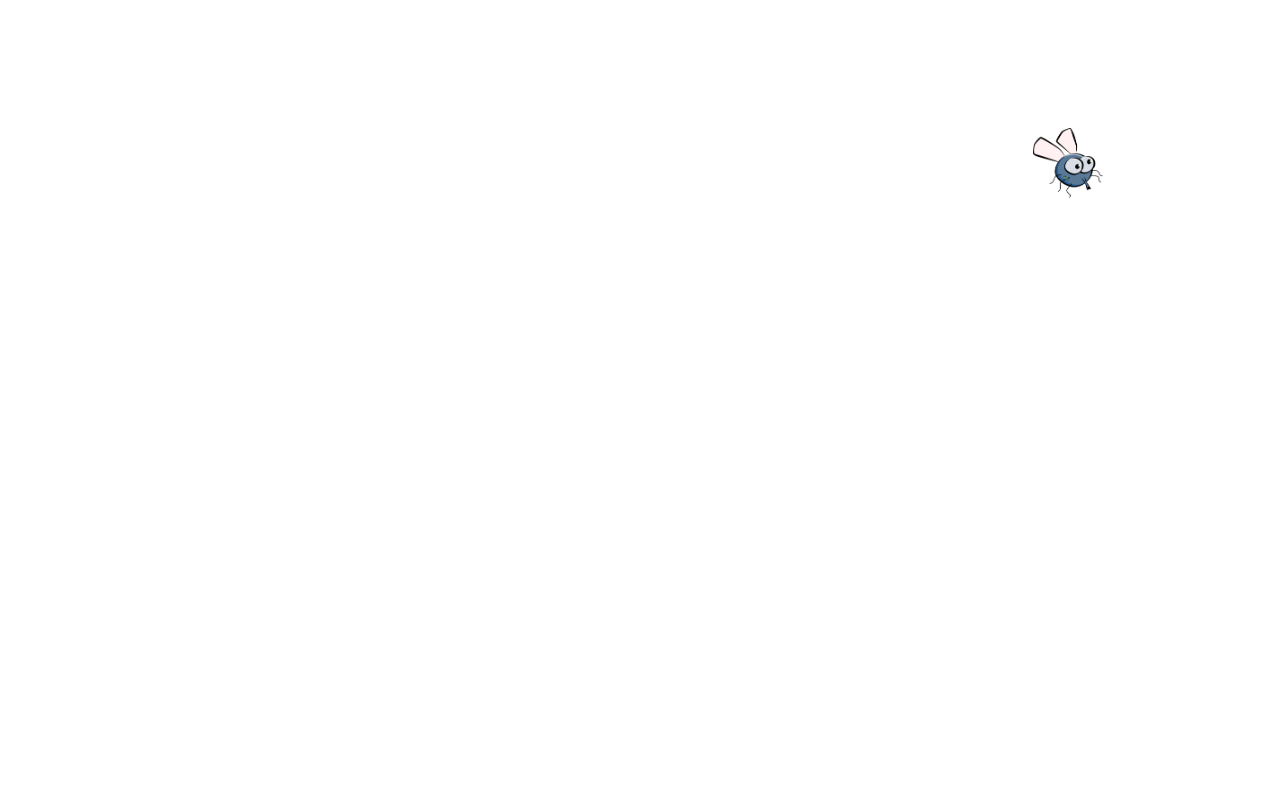
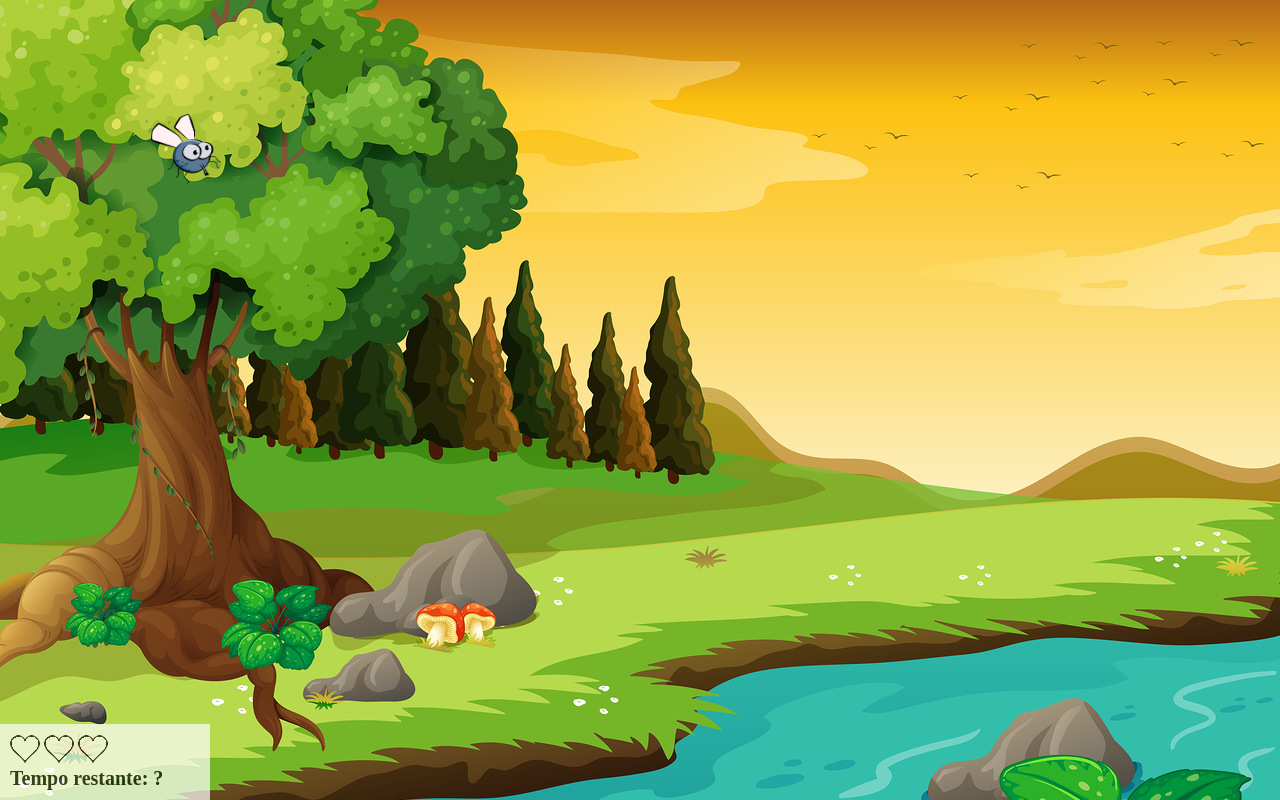
Before and after one commit to joaovictor-sf/Learning-Javascript-From-Zero, a plain HTML site: page 01.Basics/apps/mata_mosquitos_app/index.html in a window 1280 px wide. Drawn offline with Linux system fonts and the light colour scheme.

Commit message:
add lifes

```diff
--- a/01.Basics/apps/mata_mosquitos_app/css/style.css
+++ b/01.Basics/apps/mata_mosquitos_app/css/style.css
@@ -1,3 +1,7 @@
+body{
+    background-image: url(../image/bg.jpg);
+}
+
 .mosca1{
     width: 50px;
     height: 50px;
@@ -10,3 +14,24 @@
     width: 70px;
     height: 70px;
 }
+
+.painel{
+    position: absolute;
+    width: 190px;
+    padding: 10px;
+    left: 0px;
+    bottom: 0px;
+    border-top: 1px solid #fff;
+    background-color: #fff;
+    opacity: 0.7;
+}
+
+.vidas{
+    float: left;
+}
+
+.cronometro{
+    float: left;
+    font-size: 20px;
+    font-weight: bold;
+}
--- a/01.Basics/apps/mata_mosquitos_app/index.html
+++ b/01.Basics/apps/mata_mosquitos_app/index.html
@@ -8,6 +8,18 @@
 </head>
 <body onresize="adjustGameAreaSize()">
 
+    <div class="painel">
+        <div class="vidas">
+            <img id="v1" src="image/coracao_cheio.png" alt="">
+            <img id="v2" src="image/coracao_cheio.png" alt="">
+            <img id="v3" src="image/coracao_cheio.png" alt="">
+        </div>
+
+        <div class="cronometro">
+            Tempo restante: ?
+        </div>
+
+    </div>
 
     <script src="js/app.js"></script>
 </body>
--- a/01.Basics/apps/mata_mosquitos_app/js/app.js
+++ b/01.Basics/apps/mata_mosquitos_app/js/app.js
@@ -10,8 +10,6 @@ function adjustGameAreaSize() {
 adjustGameAreaSize();
 
 //Target position
-console.log(height, width);
-
 let positionX;
 let positionY;
 
@@ -25,39 +23,43 @@ function randomPosition() {
     if (positionY > height - 90) {
         positionY = height - 90;
     }
-
-    console.log(positionX, positionY);
 }
 
-randomPosition();
-
-//Target size
-let size = Math.floor(Math.random() * 3) + 1;
-
-console.log(size);
-
-//Target side(olhando para a direita ou para a esquerda)
-let side = Math.floor(Math.random() * 2);
-
-console.log(side);
-
 //Create target
+let size;//Target size
+let side;//Target side(olhando para a direita ou para a esquerda)
 let mosca = document.createElement('img');
 mosca.src = 'image/mosca.png';
 mosca.style.position = 'absolute';
 
 function createMosca() {
-    //mosca.src = 'image/mosca.png';
+    size = Math.floor(Math.random() * 3) + 1;
+    side = Math.floor(Math.random() * 2);
+
     mosca.className = `mosca${size}`;
-    //mosca.style.position = 'absolute';
+    randomPosition()
     mosca.style.left = positionX + 'px';
     mosca.style.top = positionY + 'px';
     mosca.style.transform = side ? 'scaleX(-1)' : 'scaleX(1)';
     document.body.appendChild(mosca);
 }
 
-createMosca();
+let tentativas = 0;
+let first = 0;
+//Create tarqet every 1s
+let interval = setInterval(() => {
+    createMosca();
 
-/*setInterval(() => {
-    document.body.appendChild(mosca);
-}, 1000);*/
+    mosca.onclick = function () {
+        this.remove();
+        tentativas--;
+    }
+
+    if (tentativas > 0 && first > 0) {
+        document.getElementById(`v${tentativas}`).src = 'image/coracao_vazio.png';
+        console.log(tentativas);
+    }
+
+    tentativas++;
+    first = 1;
+}, 1000);
```
Also changed, not shown: 1 other file.
